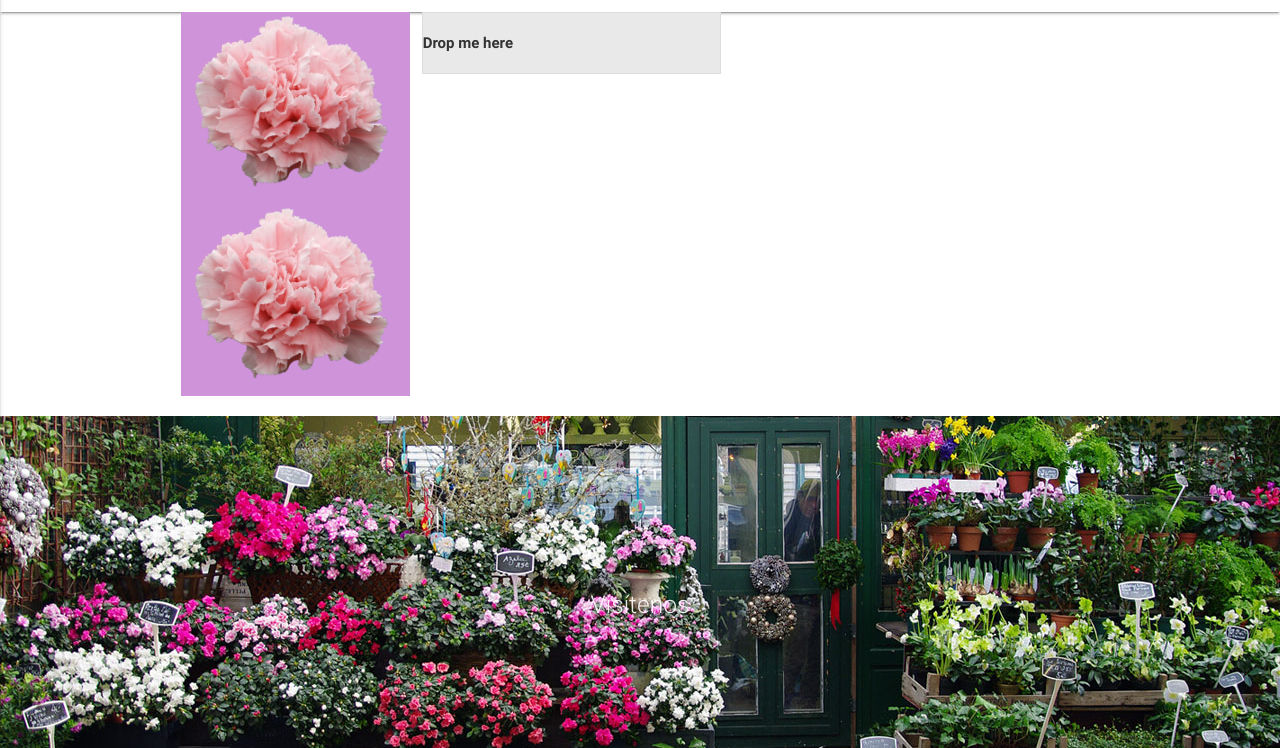
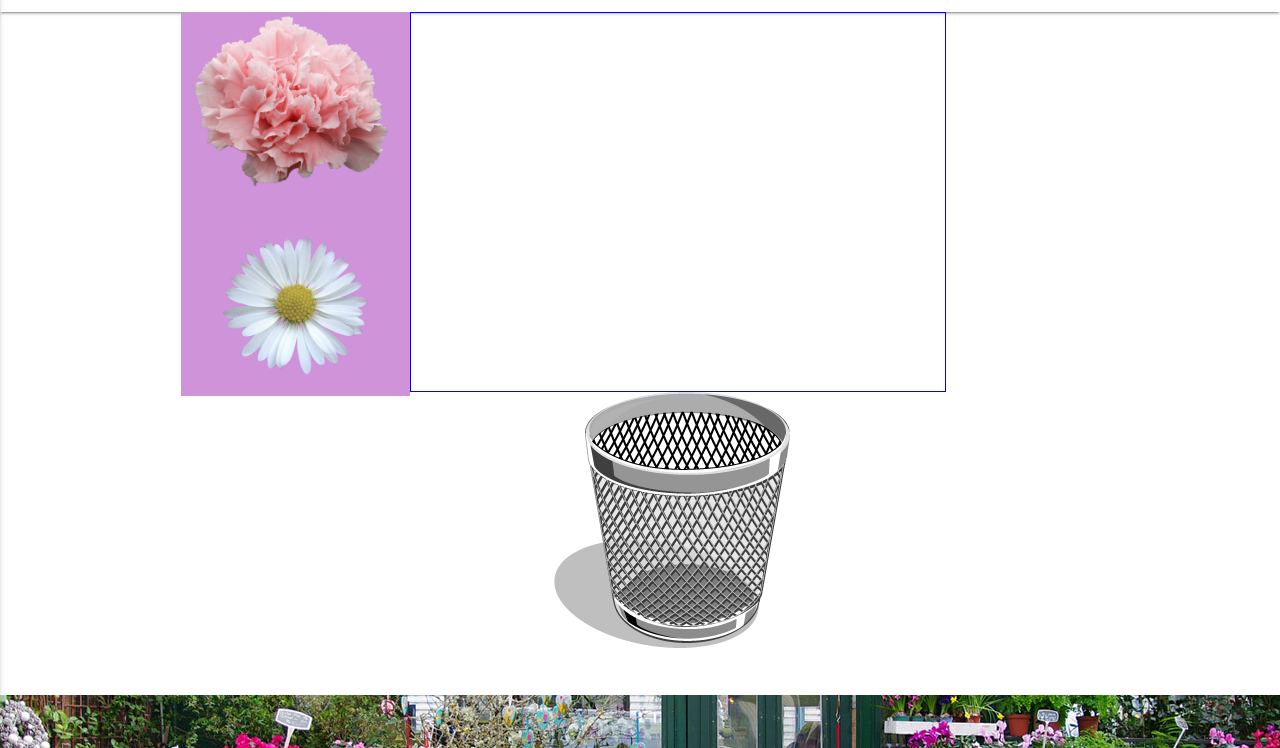
Before and after one commit to Gonzy27/Florer-a, a plain HTML site: page bouquet.html in a window 1280 px wide. Shown: the part 52-800 px from the top of the page. Drawn offline with nearby package versions, Linux system fonts and the light colour scheme.

Commit message:
Agregar mas flores y eliminar

```diff
--- a/bouquet.html
+++ b/bouquet.html
@@ -27,19 +27,24 @@
         <div class="container">
             <div class="row">
                 <div class="col s3 purple lighten-3">
-                    <img id="draggable" class="responsive-img center-align" width="200px" src="flower/carnation.png">
-                    <img id="draggable2" class="responsive-img center-align" width="200px" src="flower/carnation.png">
+                    <img id="carnation" class="flower_item responsive-img_item center-align " width="200px" src="flower/carnation.png">
+                    <img id="daisy" class="flower_item responsive-img center-align" width="200px" src="flower/daisy.png">
                 </div>
                 <div class="container">
-                    <div class="col s6 m6">
-                        <div id="droppable" class="ui-widget-header" >
-                            <p>Drop me here</p>
+                    <div class="col s10">
+                        <div class="row center">
+                            <div class="main" id="content_area"></div>
+                            <div id="trash">
+                                <img src="flower/trash.png">
+                            </div>
                         </div>
                     </div>
                 </div>
             </div>
         </div>
 
+        <!-- the content area -->
+        <!--        <div class="main " id="content_area"></div>-->
 
 
         <div class="parallax-container valign-wrapper">
@@ -52,6 +57,7 @@
             </div>
             <div class="parallax"><img src="images/flo1.jpg" alt="Unsplashed background img 3"></div>
         </div>
+
 
         <footer class="page-footer teal">
             <div class="container">
@@ -121,50 +127,127 @@
         </style>
 
         <script>
+
             $(function () {
-                $("#draggable").draggable({
+
+                $("#content_area").droppable({
+                    drop: function (event, ui) {
+                        //this if condition is for avoiding multiple time drop and attachment of same item
+                        if (ui.draggable.hasClass("flower_item")) {
+                            var $item = $(ui.helper).clone(); //getting the cloned item
+                            rel = $item.attr('rel');
+                            $item.removeClass("flower_item");
+//                            if (rel == "a") {
+//                                $item.html("<div id='e1' class='drag_elm'>Item 1</div>");
+//                            } else if (rel == "b") {
+//                                $item.html("<div id='e2' class='drag_elm'>Item 2</div>");
+//                            } else if (rel == "c") {
+//                                $item.html("<div id='e3' class='drag_elm'>Item 3</div>");
+//                            }
+                            $(this).append($item);
+                            makeDraggable($item);
+                        }
+                    }
+                })
+
+                function makeDraggable($item) {
+                    $item.draggable({
+//                        containment: "parent",
+                        revert: "invalid",
+//                        appendTo: "#content_area",
+                        start: function () {},
+                        stop: function () {
+                            console.log('stopped')
+                        }
+                    });
+                }
+
+                $(".flower_item").draggable({
+                    helper: "clone",
                     revert: "invalid",
-                    helper: function (e) {
-                        var original = $(e.target).hasClass("ui-draggable") ? $(e.target) : $(e.target).closest(".ui-draggable");
-                        return original.clone().css({
-                            width: original.width() // or outerWidth*
-                        });
-                    },
-                    stop: function (e, ui) {
-                        $('#drag').draggable().data()["ui-draggable"].cancelHelperRemoval = true;
+                    start: function () {},
+                    stop: function () {
+                        console.log('stopped')
                     }
-                });
+                })
 
-                $("#draggable2").draggable({
-                    revert: "invalid",
-                    helper: function (e) {
-                        var original = $(e.target).hasClass("ui-draggable") ? $(e.target) : $(e.target).closest(".ui-draggable");
-                        return original.clone().css({
-                            width: original.width() // or outerWidth*
-                        });
-                    },
-                    stop: function (e, ui) {
-                        $('#drag').draggable().data()["ui-draggable"].cancelHelperRemoval = true;
-                    }
-                });
+            });
+
+
+            $('#trash').droppable({
+                drop: function (event, ui) {
+                    $(ui.helper).remove();
+                }
+            });
 
 
 
-                $("#droppable").droppable({
-                    tolerance: 'pointer',
-                    classes: {
-                        "ui-droppable-active": "ui-state-active",
-                        "ui-droppable-hover": "ui-state-hover"
-                    },
-                    drop: function (event, ui) {
-                        $(this)
-                                .addClass("ui-state-highlight")
-                                .find("p")
-                                .html("Dropped!");
-                    }
-                });
-            });
 
+
+//            separacion
+
+//            $(function () {
+//                $("#draggable").draggable({
+//                    revert: "invalid",
+//                    helper: 'clone'
+//                });
+//            });
+//
+//            $("#draggable2").draggable({
+//                revert: "invalid",
+//                helper: function (e) {
+//                    var original = $(e.target).hasClass("ui-draggable") ? $(e.target) : $(e.target).closest(".ui-draggable");
+//                    return original.clone().css({
+//                        width: original.width() // or outerWidth*
+//                    });
+//                },
+//                stop: function (e, ui) {
+//                    $('#drag').draggable().data()["ui-draggable"].cancelHelperRemoval = true;
+//                }
+//            });
+//
+//
+//
+//            $("#droppable").droppable({
+//                tolerance: 'pointer',
+//                classes: {
+//                    "ui-droppable-active": "ui-state-active",
+//                    "ui-droppable-hover": "ui-state-hover"
+//                },
+//                drop: function (event, ui) {
+//                    $(this)
+//                            .addClass("ui-state-highlight")
+//                            .find("p")
+//                            .html("Dropped!");
+//                    var newClone = $(ui.helper).clone().draggable();
+//                    $(this).after(newClone);
+//
+//                }
+//            });
         </script>
+
+        <style>
+            .drag_elm {
+                width: 80px;
+                height: 80px;
+                background: aqua;
+                border: 1px solid red;
+            }
+
+            .snippet_item {
+                display: block;
+                padding: 5px;
+                margin-bottom: 5px;
+                width: 200px;
+            }
+
+            .main {
+                width: 100%;
+                margin: 0 auto;
+                border: 1px solid blue;
+                height: 380px;
+            }
+
+        </style>
     </body>
 </html>
--- a/nbproject/private/private.xml
+++ b/nbproject/private/private.xml
@@ -4,6 +4,7 @@
     <open-files xmlns="http://www.netbeans.org/ns/projectui-open-files/2">
         <group>
             <file>file:/C:/xampp2/htdocs/flor/index.html</file>
+            <file>file:/C:/xampp2/htdocs/flor/bouquet.html</file>
             <file>file:/C:/xampp2/htdocs/flor/css/style.css</file>
         </group>
     </open-files>
```
Also changed, not shown: flower/daisy.png (added), flower/trash.png (added), 1 other file.
